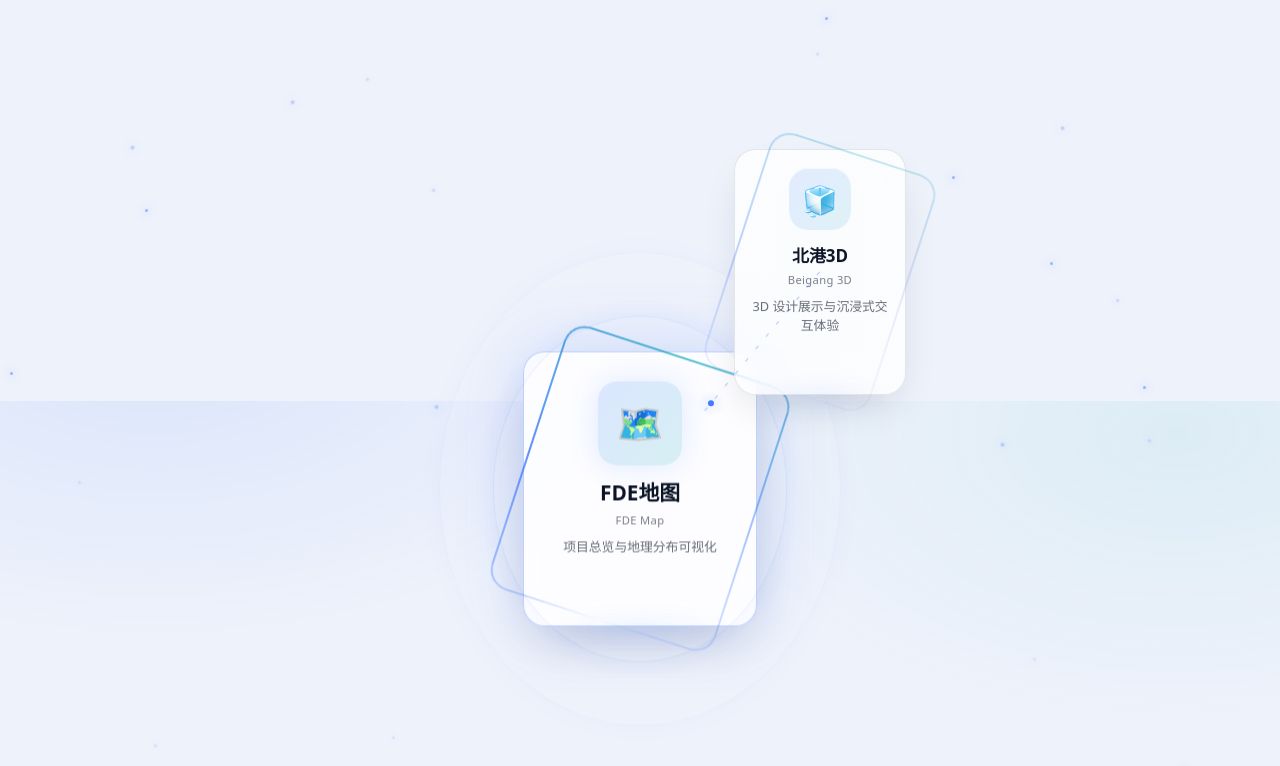
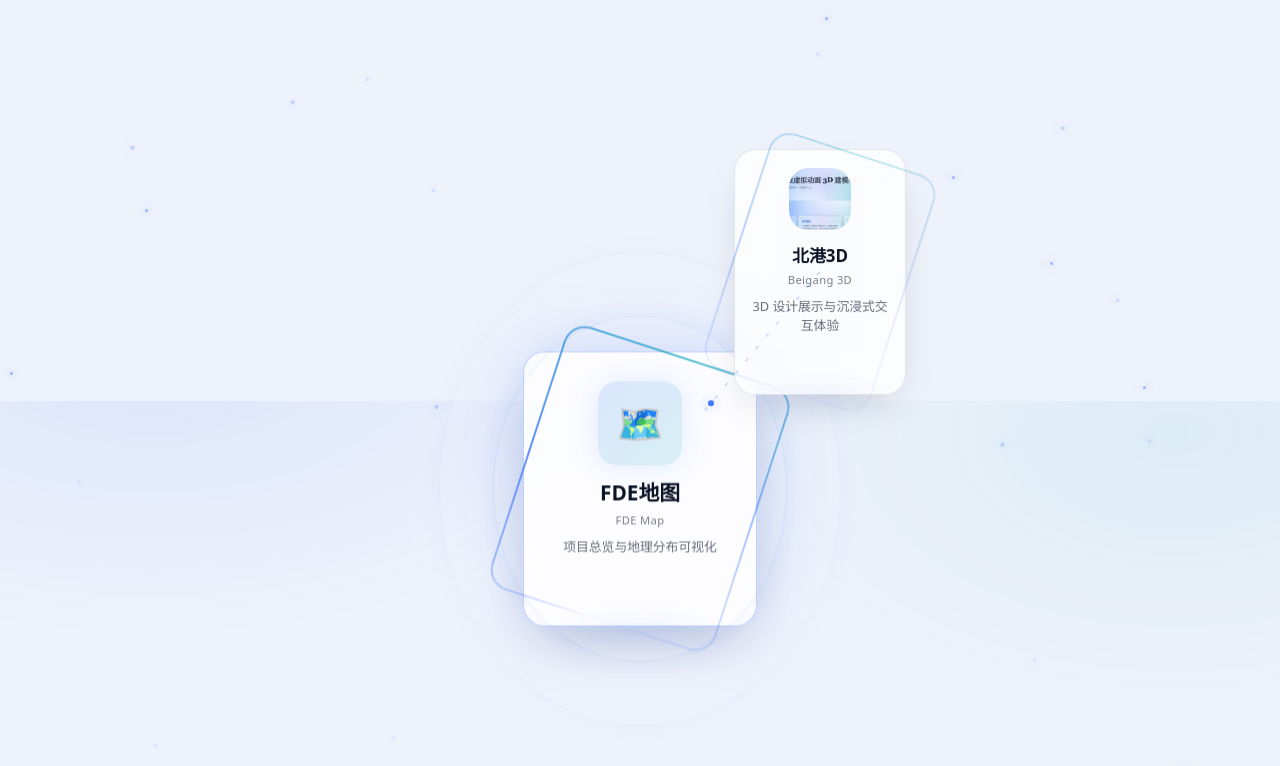
Before and after one commit to wyjsuper/bg3d, a PHP site: page /fde-map.php in a window 1280 px wide. Shown: the part 399-1165 px from the top of the page. Run offline with PHP 8.4, Linux system fonts and the light colour scheme; data that the repository does not hold is empty; style sheets or scripts are compiled from the project's sources.

Commit message:
release: v20260819-1732

```diff
--- a/fde-map.php
+++ b/fde-map.php
@@ -24,7 +24,7 @@ $projectMeta = array(
   'https://kidbbc.eupgrading.com/' => array('icon' => '🎬', 'desc' => array('zh' => '儿童教育视频内容库', 'en' => 'Children educational video content library')),
   'https://face.eupgrading.com/' => array('icon' => '🤡', 'desc' => array('zh' => 'AI 人脸融合与换脸特效', 'en' => 'AI face fusion and swap effects')),
   'https://ec.eupgrading.com/' => array('icon' => '🛒', 'desc' => array('zh' => '电商数据监控与运营看板', 'en' => 'Real-time e-commerce monitoring and analytics')),
-  'https://3d.eupgrading.com/' => array('icon' => '🧊', 'desc' => array('zh' => '3D 设计展示与沉浸式交互体验', 'en' => '3D design showcase with immersive interactive experience')),
+  'https://3d.eupgrading.com/' => array('icon' => '<img src="' . bg_url('assets/img/beigang-3d.jpg') . '" alt="北港3D" class="fde-node-thumb">', 'desc' => array('zh' => '3D 设计展示与沉浸式交互体验', 'en' => '3D design showcase with immersive interactive experience')),
 );
 $fallbackMeta = array('icon' => '🚀', 'desc' => array('zh' => '点击探索该项目', 'en' => 'Click to explore this project'));
 
@@ -369,6 +369,14 @@ bg_render_nav($lang);
   transition: transform 0.45s ease, box-shadow 0.45s ease;
   position: relative;
   box-shadow: inset 0 1px 0 rgba(255,255,255,0.6);
+  overflow: hidden;
+}
+.fde-icon img.fde-node-thumb {
+  width: 100%;
+  height: 100%;
+  object-fit: cover;
+  border-radius: inherit;
+  display: block;
 }
 .fde-card:hover .fde-icon {
   transform: scale(1.14) rotate(-8deg);
```
Also changed, not shown: CHANGELOG.md, assets/img/beigang-3d.jpg (added).
